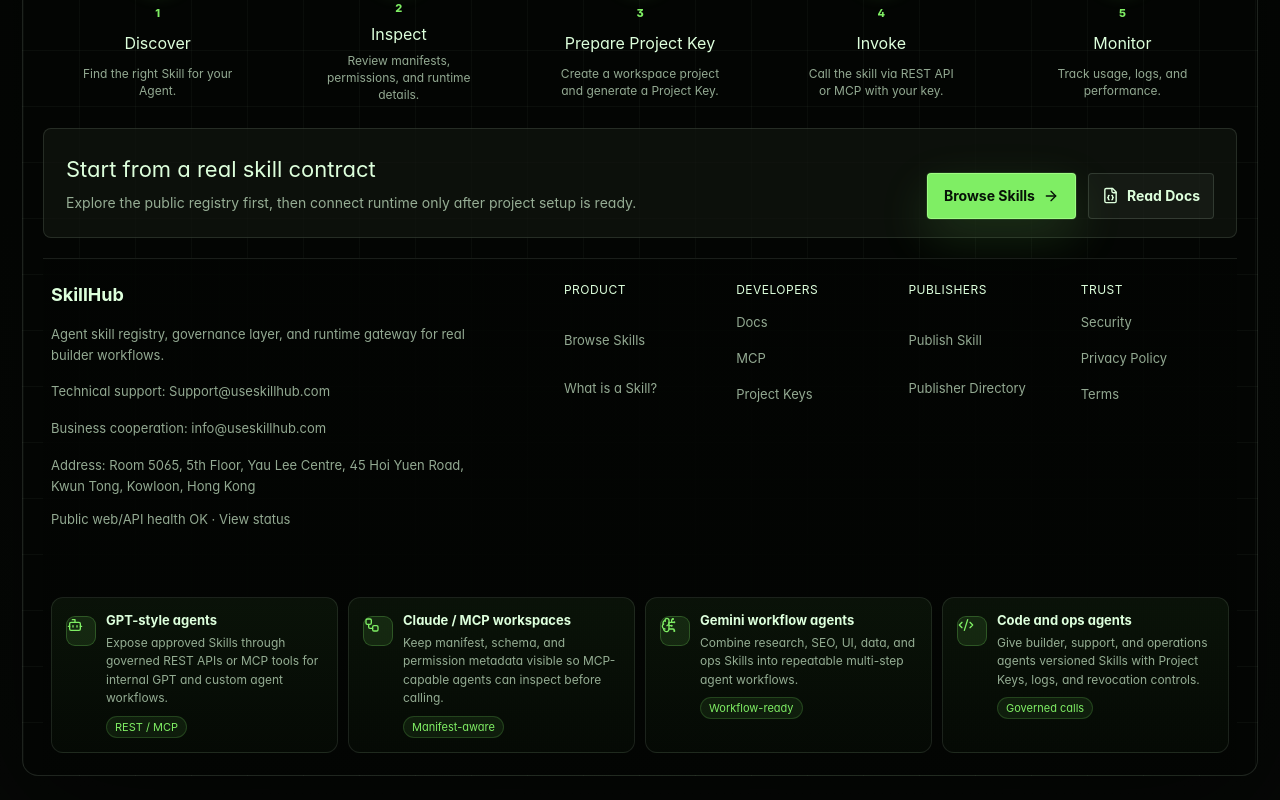
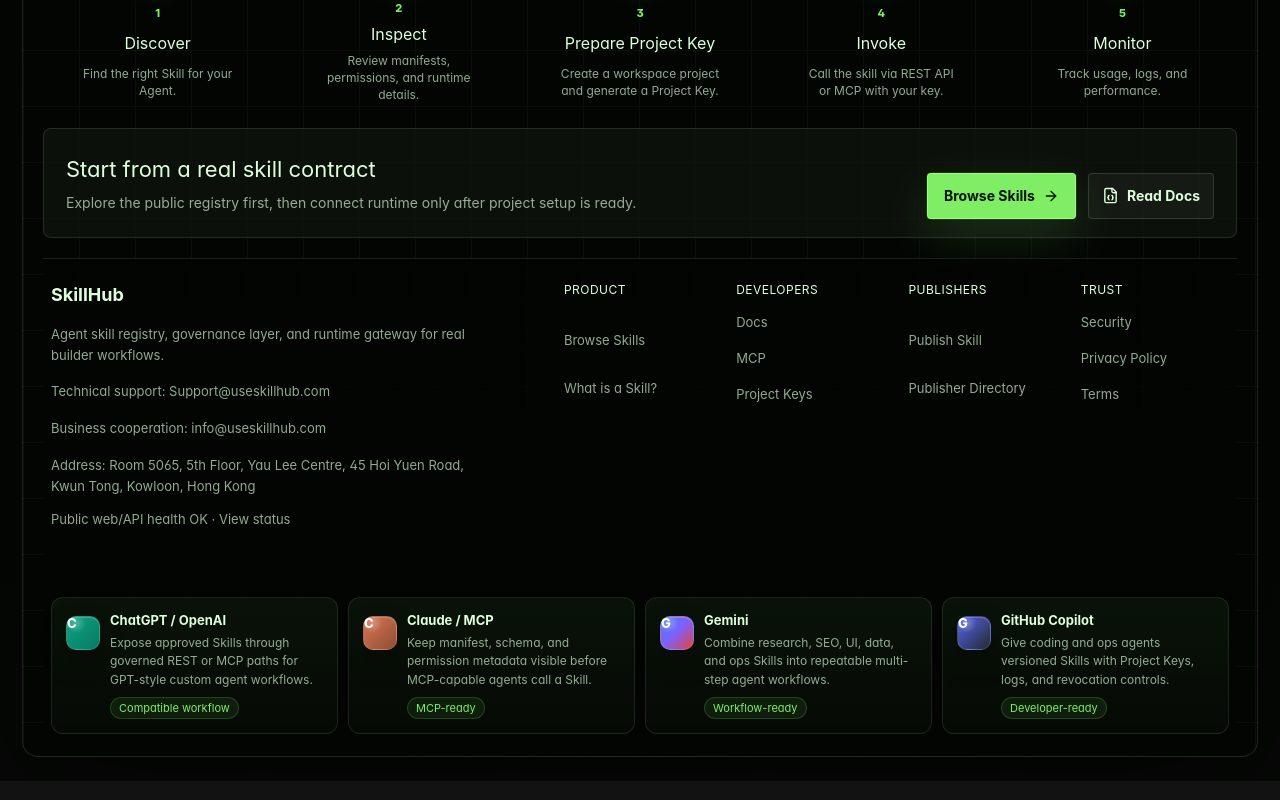
Before and after one commit to guangzibodong/skillhub, a Next.js app in the folder apps/web/: page / in a window 1280 px wide. Shown: the part 2431-3231 px from the top of the page. Built offline with nearby package versions, Linux system fonts and the light colour scheme; no server answers.

Commit message:
Use branded agent ecosystem footer signals

```diff
--- a/apps/web/app/page.tsx
+++ b/apps/web/app/page.tsx
@@ -3,11 +3,8 @@ import type { SkillSummary } from "@useskillhub/schema";
 import {
   ArrowRight,
   BarChart3,
-  Bot,
   Boxes,
-  BrainCircuit,
   CheckCircle2,
-  Code2,
   FileJson,
   KeyRound,
   LockKeyhole,
@@ -17,7 +14,6 @@ import {
   ShieldCheck,
   ShoppingCart,
   Terminal,
-  Workflow,
   Zap,
 } from "lucide-react";
 import { SiteHeader } from "@/components/site-header";
@@ -74,7 +70,7 @@ const capabilityIcons = [Search, FileJson, Zap, ShoppingCart] as const;
 const trustModuleIcons = [ShieldCheck, ServerCog, PackageCheck] as const;
 const howIcons = [Search, FileJson, KeyRound, Zap, BarChart3] as const;
 const skillIcons = [Boxes, BarChart3, Terminal, FileJson] as const;
-const footerTrustIcons = [Bot, Workflow, BrainCircuit, Code2] as const;
+const footerTrustBrands = ["openai", "claude", "gemini", "copilot"] as const;
 
 const fallbackFeaturedSkills: SkillSummary[] = [
   {
@@ -251,10 +247,10 @@ const homeLandingCopy = {
     readDocs: "Read Docs",
     footerBody: "Agent skill registry, governance layer, and runtime gateway for real builder workflows.",
     footerTrust: [
-      ["GPT-style agents", "Expose approved Skills through governed REST APIs or MCP tools for internal GPT and custom agent workflows.", "REST / MCP"],
-      ["Claude / MCP workspaces", "Keep manifest, schema, and permission metadata visible so MCP-capable agents can inspect before calling.", "Manifest-aware"],
-      ["Gemini workflow agents", "Combine research, SEO, UI, data, and ops Skills into repeatable multi-step agent workflows.", "Workflow-ready"],
-      ["Code and ops agents", "Give builder, support, and operations agents versioned Skills with Project Keys, logs, and revocation controls.", "Governed calls"],
+      ["ChatGPT / OpenAI", "Expose approved Skills through governed REST or MCP paths for GPT-style custom agent workflows.", "Compatible workflow"],
+      ["Claude / MCP", "Keep manifest, schema, and permission metadata visible before MCP-capable agents call a Skill.", "MCP-ready"],
+      ["Gemini", "Combine research, SEO, UI, data, and ops Skills into repeatable multi-step agent workflows.", "Workflow-ready"],
+      ["GitHub Copilot", "Give coding and ops agents versioned Skills with Project Keys, logs, and revocation controls.", "Developer-ready"],
     ],
     footerGroups: [
       {
@@ -438,10 +434,10 @@ const homeLandingCopy = {
     readDocs: "阅读文档",
     footerBody: "面向真实构建流程的 Agent 技能注册中心、治理层和运行网关。",
     footerTrust: [
-      ["GPT 类智能体", "通过受治理 REST API 或 MCP tools，把已批准 Skill 接入企业内部 GPT 和自定义 Agent 工作流。", "REST / MCP"],
-      ["Claude / MCP 工作台", "保留 manifest、schema 和权限信息，让支持 MCP 的智能体在调用前先检查。", "合约可读"],
-      ["Gemini 流程智能体", "把研究、SEO、UI、数据和运营类 Skill 组合成可重复的多步骤 Agent 工作流。", "流程可编排"],
-      ["代码与运营 Agent", "为开发、客服和运营 Agent 提供版本化 Skill、Project Key、日志和撤销控制。", "受治理调用"],
+      ["ChatGPT / OpenAI", "通过受治理 REST 或 MCP 路径，把已批准 Skill 接入 GPT 类自定义 Agent 工作流。", "兼容工作流"],
+      ["Claude / MCP", "保留 manifest、schema 和权限信息，让支持 MCP 的智能体在调用前先检查。", "MCP 就绪"],
+      ["Gemini", "把研究、SEO、UI、数据和运营类 Skill 组合成可重复的多步骤 Agent 工作流。", "流程可编排"],
+      ["GitHub Copilot", "为代码和运营 Agent 提供版本化 Skill、Project Key、日志和撤销控制。", "开发者就绪"],
     ],
     footerGroups: [
       {
@@ -1078,12 +1074,12 @@ export default async function Home({ searchParams }: PageProps) {
           </nav>
           <section className="home-footer__trust-strip" aria-label={locale === "zh" ? "页脚智能体接入信号" : "Footer agent integration signals"}>
             {landing.footerTrust.map(([title, body, meta], index) => {
-              const Icon = footerTrustIcons[index] ?? ShieldCheck;
+              const brand = footerTrustBrands[index] ?? "openai";
 
               return (
                 <article className="home-footer__trust-card" key={title}>
-                  <span className="home-footer__trust-icon">
-                    <Icon size={16} aria-hidden="true" />
+                  <span className={`home-footer__trust-logo home-footer__trust-logo--${brand}`} aria-hidden="true">
+                    {title.slice(0, 1)}
                   </span>
                   <div>
                     <strong>{title}</strong>
```
Also changed, not shown: apps/web/app/globals.css.
